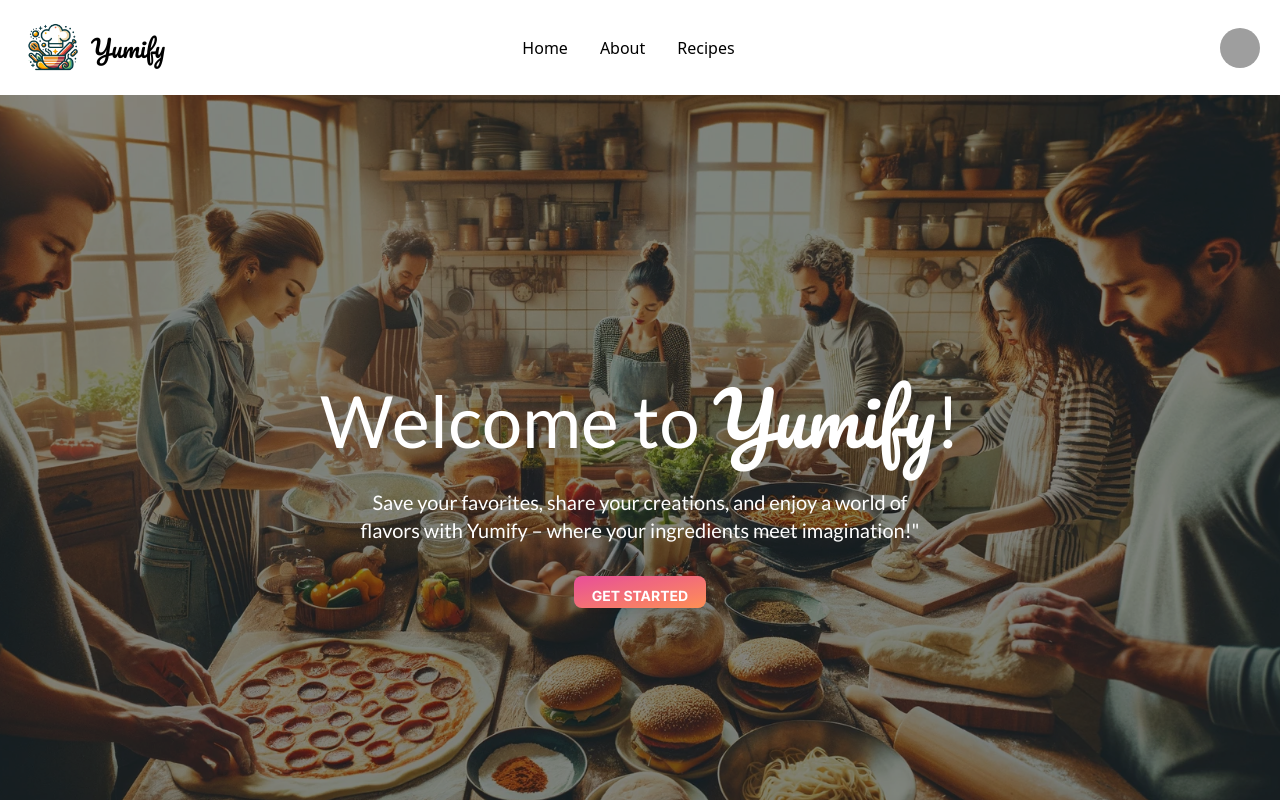
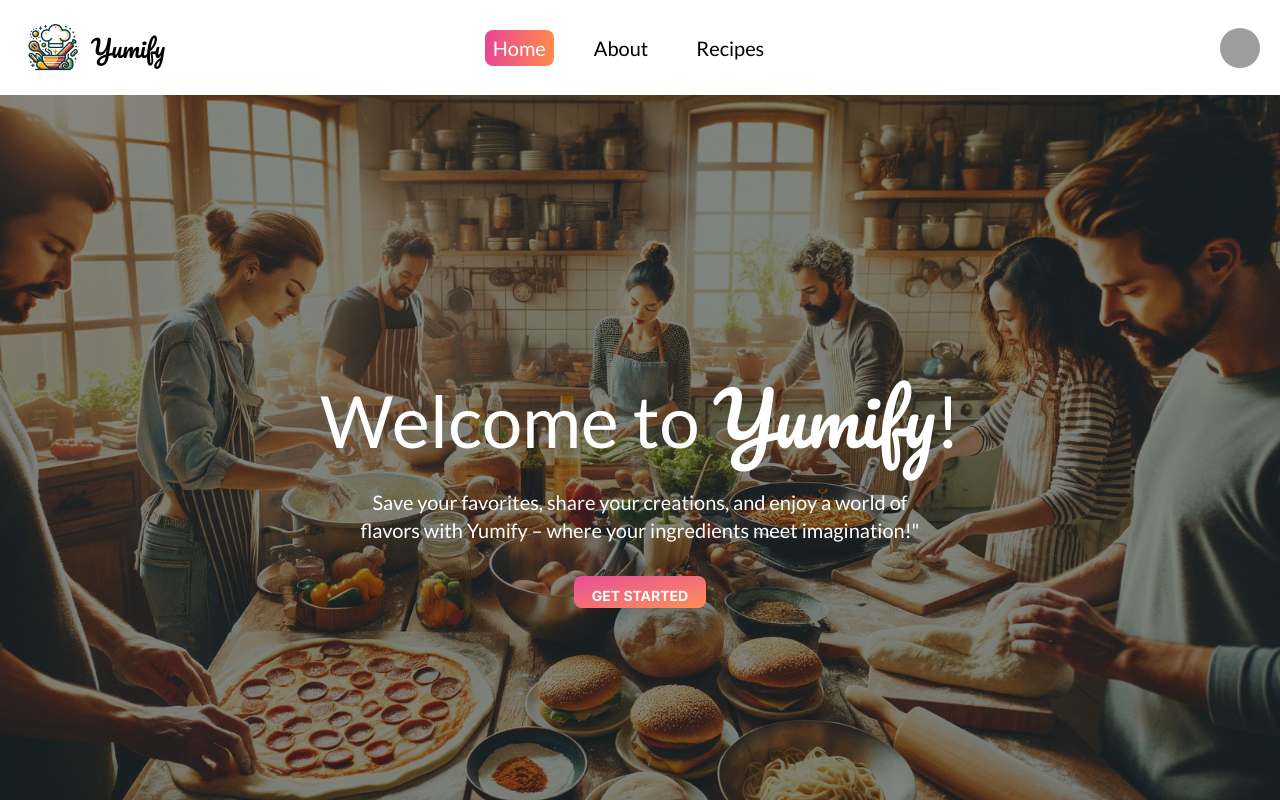
Before and after one commit to TooFaded/recipe-site, a Next.js app in the folder frontend/: page / in a window 1280 px wide. Shown: the top 800 px of the page. Built offline with nearby package versions, Linux system fonts and the light colour scheme; grey boxes are pictures that could not be loaded.

Commit message:
Got a modal to work using interceptng routes

```diff
--- a/frontend/src/app/layout.js
+++ b/frontend/src/app/layout.js
@@ -1,9 +1,12 @@
 import "./globals.css";
 
-export default function RootLayout({ children }) {
+export default function RootLayout({ children, modal }) {
   return (
     <html lang="en">
-      <body>{children}</body>
+      <body>
+        {children}
+        {modal}
+      </body>
     </html>
   );
 }
--- a/frontend/src/app/page.js
+++ b/frontend/src/app/page.js
@@ -31,8 +31,8 @@ const Home = () => {
             className={`${lato.className} font-light text-center px-10 my-4 sm:text-base text-sm md:text-xl lg:mx-6 lg:my-8 text-white`}
           >
             Save your favorites, share your creations, and enjoy a world of
-            <br className="sm:block hidden" />
-            flavors with Yumify – where your ingredients meet imagination!"
+            <br className="sm:block hidden" /> flavors with Yumify – where your
+            ingredients meet imagination!"
           </p>
 
           <Link href="/recipes">
--- a/frontend/src/app/recipes/@modal/(..)recipes/[id]/page.js
+++ b/frontend/src/app/recipes/@modal/(..)recipes/[id]/page.js
@@ -1,10 +1,42 @@
-import RecipeModal from "../../../../../../ui/recipeModal";
-import RecipePage from "../[id]/page.js";
+import RecipeModal from "@/ui/recipeModal.js";
+import { lato } from "@/ui/fonts";
+import { fetchRecipeById } from "../../../../../../lib/fetchRecipes";
+import Image from "next/image.js";
 
-export default function Modal() {
+export default async function Modal({ params }) {
+  const recipe = await fetchRecipeById(params.id);
   return (
     <RecipeModal>
-      <RecipePage />
+      <div
+        className="container sm:max-h-max
+       sm:max-w-4xl max-w-lg mx-auto"
+      >
+        <div className="text-center"></div>
+        <div className="bg-white shadow-lg rounded-lg overflow-hidden">
+          <div className="relative overflow-hidden">
+            <Image
+              src={recipe.image}
+              alt={recipe.title}
+              width={120}
+              height={100}
+              layout="responsive"
+              objectFit="cover"
+              className="transition-transform duration-500 hover:scale-105"
+            />
+          </div>
+          <div className="p-8 sm:p-12">
+            <h1
+              className={`${lato.className} sm:text-3xl text-xl font-bold mb-4`}
+            >
+              {recipe.title}
+            </h1>
+            <div
+              className="prose max-w-none sm:text-xl text-sm text-gray-600"
+              dangerouslySetInnerHTML={{ __html: recipe.summary }}
+            />
+          </div>
+        </div>
+      </div>
     </RecipeModal>
   );
 }
--- /dev/null
+++ b/frontend/src/app/recipes/@modal/layout.js
@@ -0,0 +1,8 @@
+export default function RecipeLayout({ children, modal }) {
+  return (
+    <>
+      {children}
+      {modal}
+    </>
+  );
+}
--- a/frontend/src/app/recipes/[id]/page.js
+++ b/frontend/src/app/recipes/[id]/page.js
@@ -5,9 +5,7 @@ import { fetchRecipeById } from "../../../../lib/fetchRecipes";
 
 export default async function RecipeDetailsPage({ params }) {
   const recipe = await fetchRecipeById(params.id);
-  recipe.summary = recipe.summary.replace(/\n/g, "<br />");
 
-  console.log(recipe);
   if (!recipe) return <p>Loading...</p>;
 
   return (
@@ -40,7 +38,6 @@ export default async function RecipeDetailsPage({ params }) {
               className="prose max-w-none text-gray-600"
               dangerouslySetInnerHTML={{ __html: recipe.summary }}
             />
-            {/* Consider adding more details here */}
           </div>
         </div>
       </div>
--- a/frontend/src/app/recipes/page.js
+++ b/frontend/src/app/recipes/page.js
@@ -16,7 +16,7 @@ export default async function RandomRecipes() {
       <div className="flex flex-wrap justify-center gap-2 p-5 mt-5">
         {recipes.map((recipe) => (
           <Link key={recipe.id} href={`/recipes/${recipe.id}`} passHref>
-            <div className="w-full sm:w-1/3 md:w-1/4 lg:w-1/5 xl:w-1/6 p-4">
+            <div className="w-full sm:w-1/3 md:w-1/4 lg:w-1/5 xl:w-1/6 px-2">
               <RecipeCard recipe={recipe} />
             </div>
           </Link>
--- /dev/null
+++ b/frontend/ui/nav-link.js
@@ -0,0 +1,29 @@
+"use client";
+import { usePathname } from "next/navigation";
+import { lato } from "./fonts";
+import Link from "next/link";
+
+export default function NavLink({ href, children }) {
+  const pathname = usePathname();
+  console.log("pathname:", pathname);
+
+  const isLinkActive = (href, pathname) => {
+    if (href === "/") return pathname === href;
+    return pathname.startsWith(href);
+  };
+
+  return (
+    <Link
+      href={href}
+      className={`${
+        lato.className // Applying the Lato font class
+      } font-base text-black hover:text-white hover:bg-gradient-to-r from-pink-500 to-orange-400 ${
+        isLinkActive(href, pathname)
+          ? "text-white bg-gradient-to-r from-pink-500 to-orange-400"
+          : ""
+      } text-xl rounded-lg p-1 px-2`}
+    >
+      {children}
+    </Link>
+  );
+}
--- a/frontend/ui/navbar.js
+++ b/frontend/ui/navbar.js
@@ -11,8 +11,7 @@ import {
   NavbarCollapse,
   NavbarToggle,
 } from "flowbite-react";
-
-import Link from "next/link";
+import NavLink from "./nav-link";
 
 export default function NavbarComponent() {
   return (
@@ -58,21 +57,9 @@ export default function NavbarComponent() {
       </div>
 
       <NavbarCollapse className="text-center">
-        <Link href="/" className="text-black hover:text-orange-600 text-base ">
-          Home
-        </Link>
-        <Link
-          href="/about"
-          className="text-black hover:text-orange-600 text-base "
-        >
-          About
-        </Link>
-        <Link
-          href="/recipes"
-          className="text-black hover:text-orange-600 text-base"
-        >
-          Recipes
-        </Link>
+        <NavLink href="/">Home</NavLink>
+        <NavLink href="/about">About</NavLink>
+        <NavLink href="/recipes">Recipes</NavLink>
       </NavbarCollapse>
     </Navbar>
   );
--- a/frontend/ui/recipeModal.js
+++ b/frontend/ui/recipeModal.js
@@ -1,7 +1,25 @@
+"use client";
+
+import { useRouter } from "next/navigation";
+
 export default function RecipeModal({ children }) {
+  const router = useRouter();
+  const handleClose = (e) => {
+    if (e.target === e.currentTarget) {
+      router.back();
+    }
+  };
+
   return (
-    <div className="fixed inset-0 bg-gray-600 bg-opacity-75 overflow-y-auto h-full w-full flex items-center justify-center z-50">
-      <div className="bg-white p-4 md:p-8 lg:p-12 border border-gray-300 shadow-xl rounded-lg w-full max-w-2xl m-4">
+    <div
+      onClick={handleClose}
+      className="lg:flex fixed inset-0 bg-gray-600 bg-opacity-75 overflow-y-auto h-full w-full items-center justify-center z-50 px-4"
+    >
+      <div
+        onClick={(e) => e.stopPropagation()}
+        className="bg-white  shadow-xl rounded-lg max-w-4xl m-4"
+        style={{ maxHeight: "90vh" }}
+      >
         {children}
       </div>
     </div>
```
